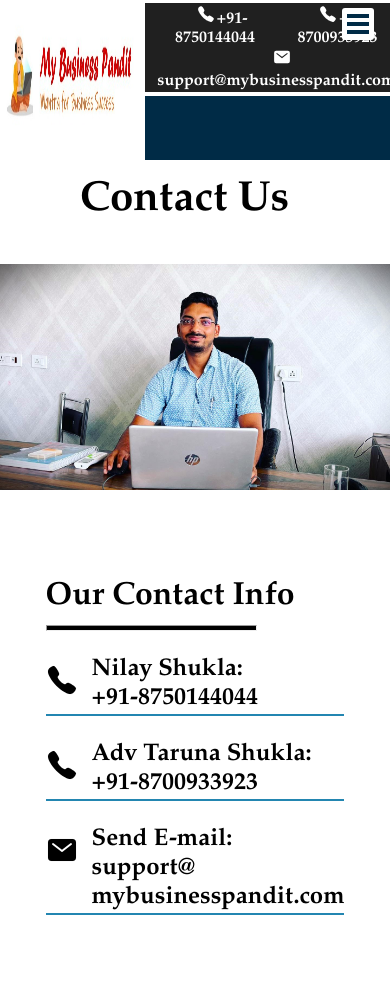
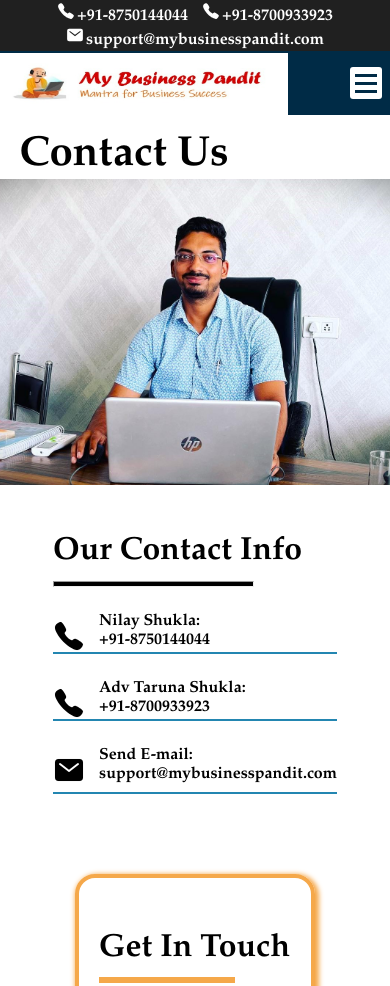
Before and after one commit to The-Arun-singh/mybusinesspandit, a plain HTML site: page html/about-us.html in a window 390 px wide. Shown: the top 986 px of the page. Drawn offline with nearby package versions, Linux system fonts and the light colour scheme.

Commit message:
mod-9.0.75

```diff
--- a/css/contact-us.css
+++ b/css/contact-us.css
@@ -8,10 +8,11 @@ main {
 
 main h1 {
     font-size: 42px;
-    margin: 0 0 0 5rem;
-    display: flex;
+    padding: 0 0 0 5%;
+    /* display: flex;
     align-items: center;
-    justify-content: start;
+    justify-content: start; */
+    width: 100%;
 }
 
 
@@ -56,7 +57,7 @@ article hr {
     text-decoration: none;
     border-bottom: 2px solid #2386b1;
     color: black;
-    font-size: 24px;
+    font-size: 1rem;
     font-weight: bold;
 
 }
@@ -67,7 +68,7 @@ article hr {
 
 
 .aside {
-    min-width: 15rem;
+    width: 15rem;
     box-sizing: border-box;
     border: 4px solid var(--enquire-now);
     border-radius: 20px;
@@ -124,16 +125,7 @@ article hr {
 }
 /* ======================MEDIA-QUERIES===============/ */
 @media screen and (max-width: 767px) {
-    main {
-        padding: 8rem 0 8rem 0;
-        margin-top: 4rem;
-    }
-    main h1 {
-        position: relative;
-        font-size: 42px;
-        margin: 0 0 0 5rem;
-        bottom: 11rem;
-    }
+
 
 
     article {
@@ -144,7 +136,7 @@ article hr {
     }
 
     .aside {
-        min-width: 15rem;
+        width: 15rem;
     }
 }
 @media screen and (max-width: 1024px) {
@@ -152,5 +144,21 @@ article hr {
         padding: 0 1rem;
         margin: 1rem;
         flex-direction: column;
+    }main {
+        padding: 8rem 0 8rem 0;
+        margin-top: 4rem;
     }
+    main {
+        background-image: url(../media/contact-us\(nilay\)1.jpg);
+        background-repeat: no-repeat;
+        background-size: cover;
+        background-position: top;
+    }
+    main h1 {
+        position: relative;
+        font-size: 42px;
+        padding: 0 auto;
+        bottom: 11rem;
+    }
+
 }
--- a/css/header-footer.css
+++ b/css/header-footer.css
@@ -16,37 +16,13 @@ body {
 
 /* ===========================<HEADER>========================== */
 
-.header {
-    position: sticky;
-    top: 0px;
-    /* height: 3.5rem; */
-    z-index: 1;
-    display: flex;
-}
-
-
-.logo_img {
-    height: 100%;
-    width: 100%;
-    border-radius: 0.1rem;
-}
-.logo {
-    max-width: 20rem;
-    text-align: center;
-
-}
-
-/* .header-nav {
-    padding: rem;
-} */
 /* ----------header contact and social-------- */
 .contact-and-social {
     margin: 0 auto;
     display: flex;
     justify-content: space-between;
-    padding: 0.1rem 5%;
+    padding: 0.1rem 5% 0.1rem 25%;
     background-color: rgb(32, 32, 32);
-    /* margin: 0 10%; */
 }
 
 .contact-list, .social-list {
@@ -78,21 +54,37 @@ body {
     color: red;
 }
 /* ----------header contact and social-------- */
-
+.header {
+    display: contents;
+}
 
 /* ----------navbar----------- */
 .navbar {
-    height: 4rem;
+    position: sticky;
+    top: 0px;
+    z-index: 1;
     display: flex;
     align-items: center;
     justify-content: space-between;
-    /* gap: 1.5rem; */
-    padding: 0rem 3.25rem;
     background-color: var(--color);
 }
 #blog {
     display: none;
 }
+
+
+.logo_img {
+    height: 100%;
+    width: 100%;
+    border-radius: 0.1rem;
+    padding: 0.1rem 0;
+}
+.logo {
+    width: 22rem;
+    height: 4rem;
+    text-align: center;
+}
+
 
 .toggler, .hamburger {
     /* visibility: hidden; */
@@ -179,7 +171,7 @@ body {
 
 .btn {
     width: 6.5rem;
-    margin: auto 0.1rem;
+    margin: auto 0.2rem;
     text-align: center;
     border: 2px solid var(--color);
     border-radius: 10px;
@@ -356,8 +348,7 @@ footer hr {
  /* =======================<HEADER>============================ */
 
     .contact-and-social {
-        margin: 0.2rem 0;
-        padding: 0;
+        padding: 0.2rem 0;
         text-align: center;
     }
     .contact-list {
@@ -375,6 +366,12 @@ footer hr {
         display: none;
     }
 
+
+.logo {
+    width: 18rem;
+    height: 4rem;
+    text-align: center;
+}
  /* =======================</HEADER>============================ */
 
  /* =======================<FOOTER>============================ */
@@ -427,8 +424,8 @@ footer hr {
     /* Hamburger-menu */
     .toggler {
         position: absolute;
-        top: 0;
-        right: 0;
+        top: 0.5rem;
+        right: -0.5rem;
         width: 2rem;
         height: 2rem;
         z-index: 3;
@@ -438,8 +435,8 @@ footer hr {
     }
     .hamburger {
         position: absolute;
-        top: 0;
-        right: 0;
+        top: 0.5rem;
+        right: -0.5rem;
         z-index: 2;
         width: 1.4rem;
         height: 1rem;
@@ -542,6 +539,13 @@ footer hr {
         padding: 0.1rem 5%;
     }
 
+    .footer {
+        margin-bottom: 4rem;
+    }
+    .contact-footer>p>a {
+        font-size: 0.8rem;
+    }
+
 
 }
 
--- a/css/main.css
+++ b/css/main.css
@@ -17,12 +17,10 @@ a {
 /* =========================================== */
 
 .sec {
-    /* width: 90%; */
     display: flex;
     align-items: center;
     justify-content: center;
     gap: 2rem;
-    /* margin: auto; */
     padding: 0rem 4rem;
 }
 .container {
@@ -319,10 +317,10 @@ a {
 /* =========================================================== */
 /* @media queries */
 
-
+/*
 @media (max-width:1024px) {
 
-}
+} */
 @media (max-width:767px) {
     .main-body {
         gap: 0.5rem;
@@ -333,20 +331,19 @@ a {
     }
     .heading > h2, .content h2, .text h2, h2, .slide h2{
         text-align: center;
+        font-size: 2rem;
     }
-    /* .sec {
-        position: relative;
-    }
-    .intro {
-        position: absolute;
-    } */
 
     .about-us {
         padding: 2.5rem 0.5rem;
     }
     .sec {
+        max-width: 100%;
         flex-direction: column-reverse;
         gap: 0;
+    }
+    .intro, .slide {
+        max-width: 100%;
     }
     .slide, .text {
         text-align: center;
--- a/js/contact-us.js
+++ b/js/contact-us.js
@@ -16,7 +16,7 @@ article.insertAdjacentHTML('afterbegin', `
                 ${mobNum2}</a></li>
             <li><a href="mailto:${email}"><span><ion-icon class='icon-1' name="mail"></ion-icon></span>
                 Send E-mail: <br>
-                support@</br>mybusinesspandit.com</a></li>
+                ${email}</a></li>
         </ul>
     </section>
 `);
--- a/js/index.js
+++ b/js/index.js
@@ -23,13 +23,6 @@ title.innerText = "MY BUSINESS PANDIT";
 body.insertAdjacentHTML("afterbegin", `
     <section class="header">
 
-        <div class="logo">
-            <a href="/index.html">
-                <img class="logo_img" src="${logoPath}" alt="logo">
-            </a>
-        </div>
-
-        <header-nav>
 
         <div class="contact-and-social">
             <ul class="contact-list">
@@ -49,6 +42,12 @@ body.insertAdjacentHTML("afterbegin", `
 
 
         <nav class="navbar">
+
+            <div class="logo">
+                <a href="/index.html">
+                    <img class="logo_img" src="${logoPath}" alt="logo">
+                </a>
+            </div>
 
             <input type="checkbox" class="toggler">
             <div class="hamburger">
@@ -121,7 +120,6 @@ body.insertAdjacentHTML("afterbegin", `
             </div>
         </nav>
 
-        </header-nav>
 
     </section>
 `);
@@ -158,7 +156,7 @@ body.insertAdjacentHTML("beforeend", `
                     <h3>contact</h3>
                     <p>Mon - Sat (10AM-7PM) <br> +91-8750144044</p> <hr>
                     <p>Send E-mail <br> <a href="mailto:${email}">${email}</a></p> <hr>
-                    <p>Madra Khel, Anandpuram colony, Shahjahanpur Uttar Pradesh 242001</p>
+                    <p>Madra Khel, Anandpuram colony, Shahjahanpur, Uttar Pradesh, 242001</p>
                 </div>
             </div>   <br>
             <div class="cta">
```
Lines whose indentation alone changed are shown as unchanged.
